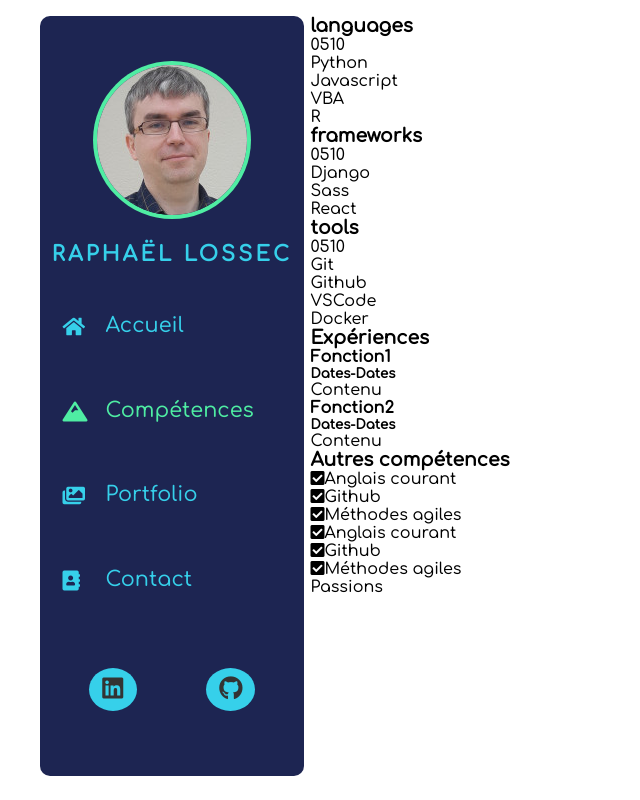
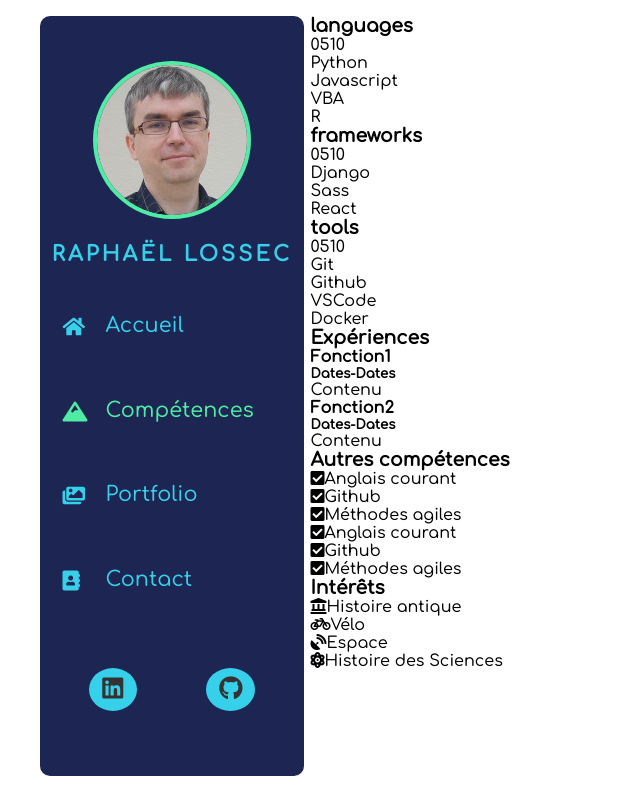
Before and after one commit to S0Imyr/site_perso, a React (Create React App) app: page /skills in a window 1280 px wide. Shown: the whole page, without its empty margins (0-640 px from the left). Built offline with nearby package versions, Linux system fonts and the light colour scheme; a web font is replaced by a local one.

Commit message:
Add Hobbies

```diff
--- a/src/components/skills/Hobbies.js
+++ b/src/components/skills/Hobbies.js
@@ -2,8 +2,26 @@ import React from 'react';
 
 const Hobbies = () => {
     return (
-        <div>
-            Passions
+        <div className="hobbies">
+            <h3>Intérêts</h3>
+            <ul>
+                <li className="hobby">
+                    <i className="fas fa-landmark"></i>
+                    <span>Histoire antique</span>
+                </li>
+                <li className="hobby">
+                    <i className="fas fa-bicycle"></i>
+                    <span>Vélo</span>
+                </li>
+                <li className="hobby">
+                    <i className="fas fa-satellite-dish"></i>
+                    <span>Espace</span>
+                </li>
+                <li className="hobby">
+                    <i className="fas fa-atom"></i>
+                    <span>Histoire des Sciences</span>
+                </li>
+            </ul>
         </div>
     );
 };
```
